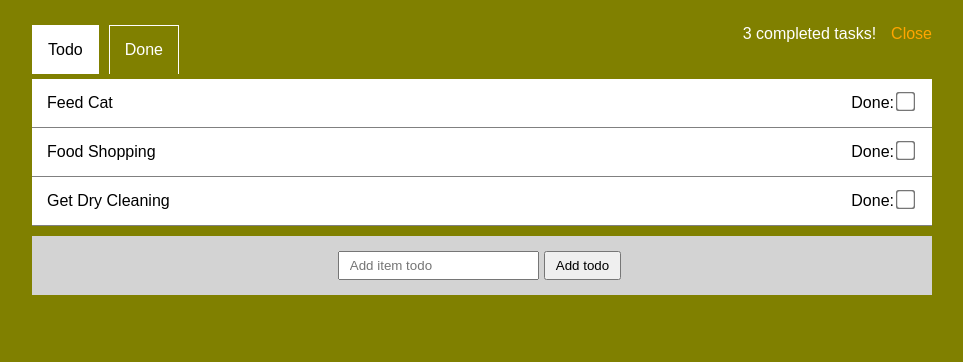
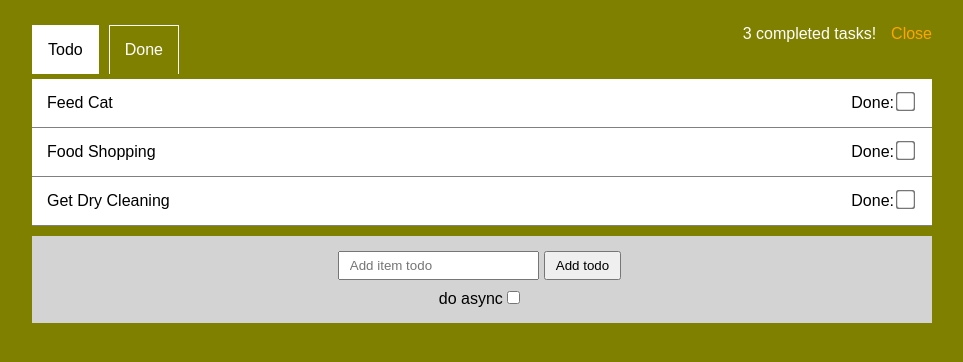
Before and after one commit to esharmony/react-todo-observer-pattern, a React (Create React App) app: page / in a window 1280 px wide. Shown: the top 362 px of the page, without its empty margins (158-1121 px from the left). Built offline with nearby package versions, Linux system fonts and the light colour scheme.

Commit message:
added asyc with loading

```diff
--- a/src/App.css
+++ b/src/App.css
@@ -107,3 +107,10 @@ div#todoListInfo a {
   color: orange;
   text-decoration: none;
 }
+
+#asyncOption {
+  clear:left;
+  width: 100%;
+  display: block;
+  margin-top:10px
+}
--- a/src/Subjects/TodoList.ts
+++ b/src/Subjects/TodoList.ts
@@ -1,14 +1,14 @@
-import ListObserver from "../Observers/Abstractions/ListObserver";
-import Subject from "./Abstractions/Subject";
+import ListObserver from '../Observers/Abstractions/ListObserver';
+import Subject from './Abstractions/Subject';
 
 export interface ListItem {
-    Title:string;
-    State:ItemState;
+  Title: string;
+  State: ItemState;
 }
 
 export enum ItemState {
   Todo = 1,
-    Done = 2
+  Done = 2,
 }
 
 export interface TodoListState {
@@ -19,7 +19,11 @@ export interface TodoListState {
 
 class TodoList implements Subject {
 
-    private TodoListState: TodoListState = { ListItems: [], ListSetting: ItemState.Todo };
+  private TodoListState: TodoListState = {
+    ListItems: [],
+    ListSetting: ItemState.Todo,
+  };
+
   private observers: ListObserver[];
 
   constructor() {
@@ -29,51 +33,58 @@ class TodoList implements Subject {
   setState = (state: TodoListState) => {
     this.TodoListState = state;
     this.notifyObservers();
-    }
+  };
 
-    setIsLoading = (isLoading:boolean) => {
+  setIsLoading = (isLoading: boolean) => {
     this.TodoListState.IsLoading = isLoading;
     this.notifyObservers();
-    }
+  };
 
-    setListSetting = (setting:ItemState) => {
+  setListSetting = (setting: ItemState) => {
     this.TodoListState.ListSetting = setting;
     this.notifyObservers();
-    }
+  };
 
   addListItems = (items: ListItem[]) => {
     this.TodoListState.ListItems = this.TodoListState.ListItems.concat(items);
     this.notifyObservers();
-    }
+  };
 
   addListItem = (item: ListItem) => {
     this.TodoListState.ListItems.push(item);
     this.notifyObservers();
-    }
+  };
+
+  addListItemAsync = async (item: ListItem) => {
+    return new Promise((resolve) => {
+      setTimeout(() => {
+        this.addListItem(item);
+        resolve('done');
+      }, 3000);
+    });
+  };
 
   changeListItemState = (itemIndex: number) => {
     const item = this.TodoListState.ListItems[itemIndex];
-        if(item.State === ItemState.Todo) {
+    if (item.State === ItemState.Todo) {
       item.State = ItemState.Done;
-        }
-        else {
+    } else {
       item.State = ItemState.Todo;
     }
     this.notifyObservers();
-    }
+  };
 
-    registerObserver = (o: ListObserver):void => {
+  registerObserver = (o: ListObserver): void => {
     this.observers.push(o);
-    }
+  };
 
-    removeObserver = (o: ListObserver):void => {
+  removeObserver = (o: ListObserver): void => {
     this.observers.splice(this.observers.indexOf(o), 1);
   };
 
-    notifyObservers = ():void => {
-        this.observers.forEach(observer => observer.updated(this.TodoListState))
+  notifyObservers = (): void => {
+    this.observers.forEach((observer) => observer.updated(this.TodoListState));
   };
-
 }
 
 // export an instance - use the single instance accross the app
--- a/src/components/listControl.tsx
+++ b/src/components/listControl.tsx
@@ -1,32 +1,45 @@
-import React, { useEffect, useState } from 'react';
+import React, { useState } from 'react';
+
 import TodoList, { ItemState } from '../Subjects/TodoList';
 
-const ListControl: React.FC = () => {
+
+const ListControl = () => {
   const [title, setTitle] = useState<string>('');
+	const [asyncRequested, setAsyncRequested] = useState<boolean>(false);
+  const [isLoading, setIsLoading] = useState<boolean>(false);
 
-  useEffect(() => {
-    console.log('list control updating');
-  });
-
-  const handleSubmit = (e: React.FormEvent<HTMLFormElement>) => {
-    if (title) {
+  const handleSubmit = async (e: React.FormEvent<HTMLFormElement>) => {
+		e.preventDefault();
+    if (title && !asyncRequested) {
       TodoList.addListItem({ Title: title, State: ItemState.Todo });
       setTitle('');
-    } else {
+    }
+		else if(title && asyncRequested){
+      setIsLoading(true);
+      setTitle('loading..');
+			await TodoList.addListItemAsync({Title:title, State: ItemState.Todo});
+      setIsLoading(false);
+			setTitle('');
+		}
+		else {
       alert('Add something');
     }
-    e.preventDefault();
   };
 
+	const handleAsyncOption = () => {
+		setAsyncRequested(asyncRequested !== true);
+	}
+
   return (
-    <form onSubmit={handleSubmit}>
+    <form onSubmit={(e) => handleSubmit(e)}>
       <input
         type="text"
         value={title}
         onChange={(e) => setTitle(e.target.value)}
         placeholder="Add item todo"
       />
-      <input type="submit" value="Add todo" />
+			<input type="submit" value="Add todo" disabled={isLoading} />
+			<label id="asyncOption"> do async <input type="checkbox" onClick={handleAsyncOption} /></label>
     </form>
   );
 };
```
Lines whose indentation alone changed are shown as unchanged.
